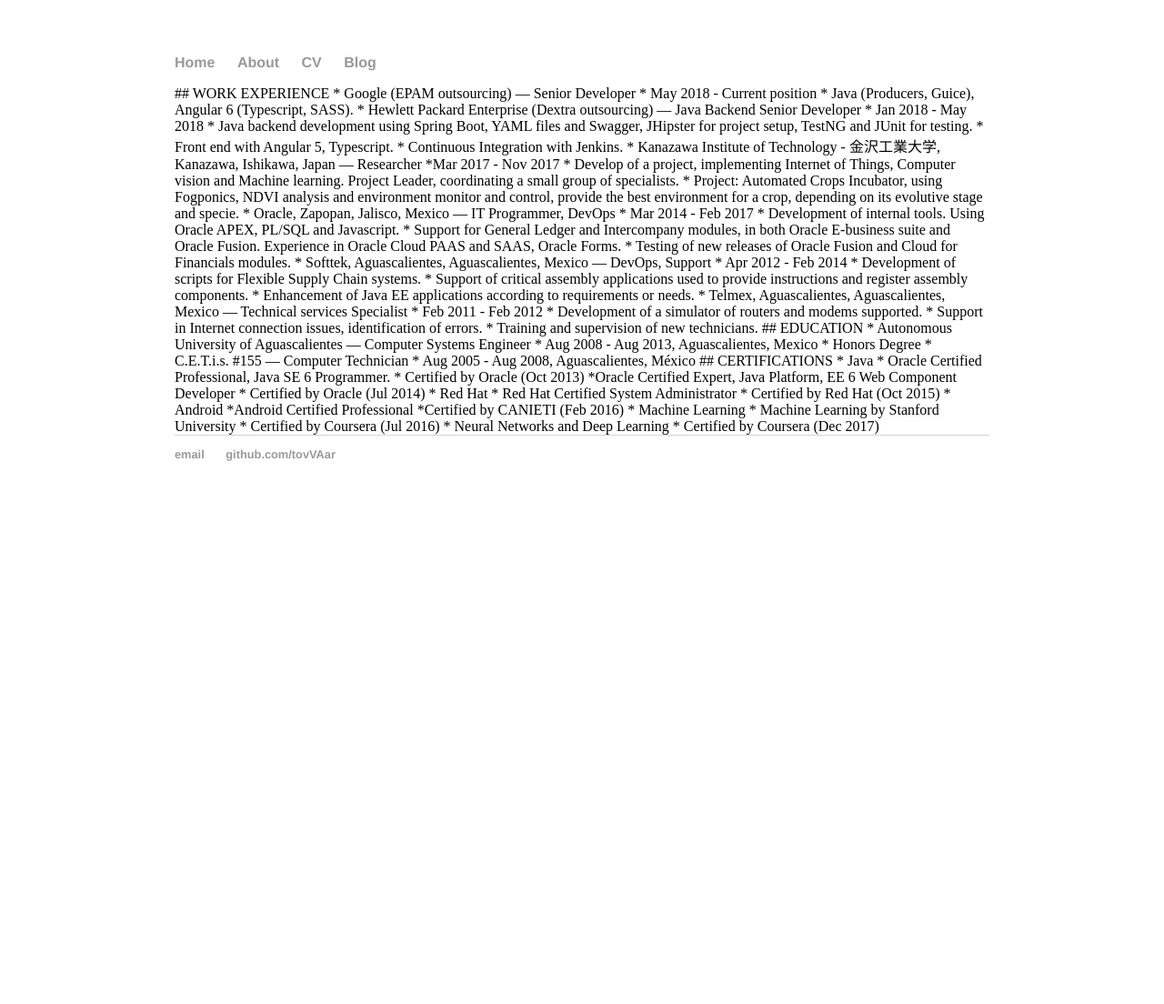
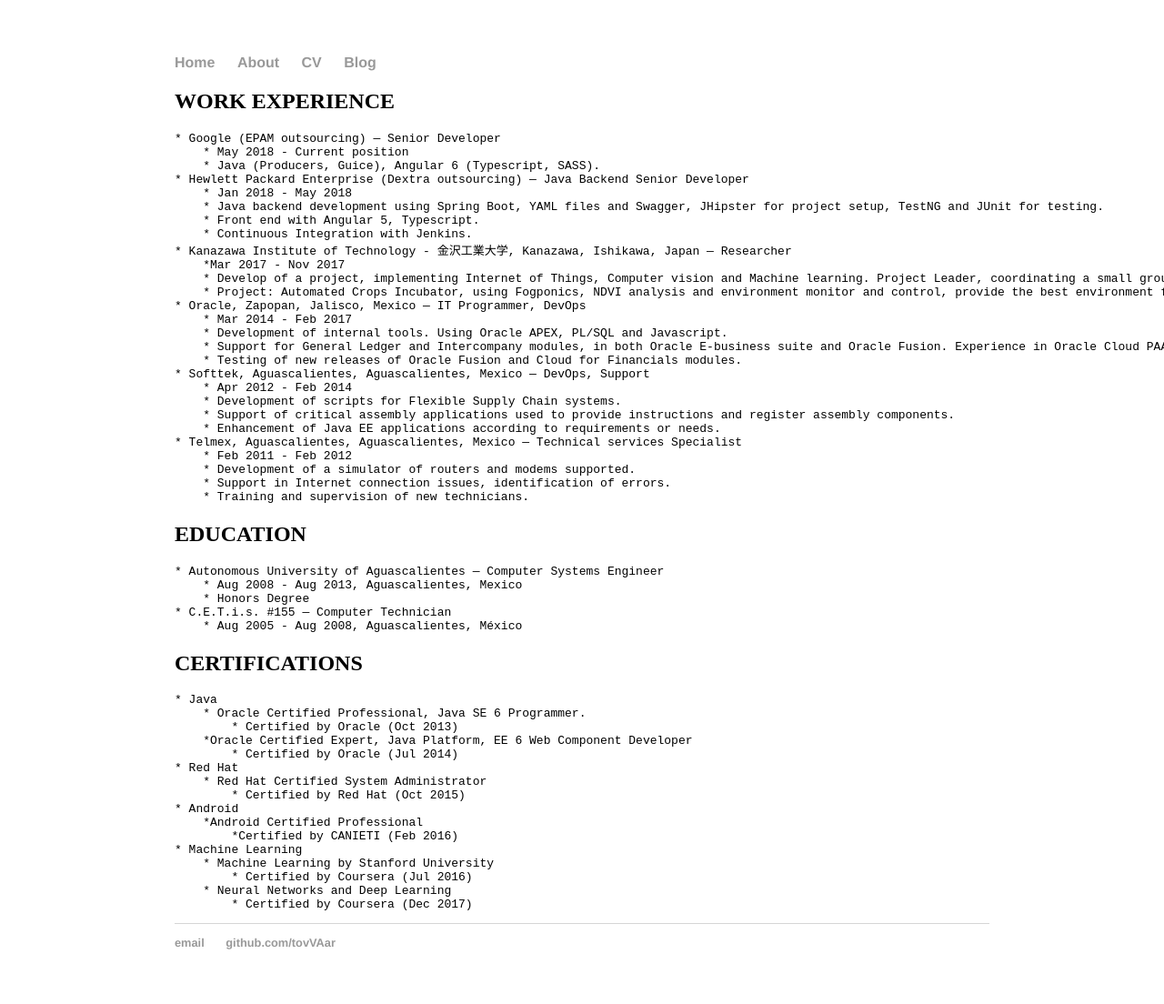
Before and after one commit to tovVAar/tovVAar.github.io, a Jekyll site: the page built from cv/index.html, in a window 1280 px wide. Shown: the whole page at 91% size. Built offline with Jekyll 4.4.1, drawn with Linux system fonts in a browser that asks for light colours; before the commit the page ends 900 px from its top, so only the background shows below that.

Commit message:
changed format from MD to HTML

```diff
--- a/cv/index.html
+++ b/cv/index.html
@@ -3,8 +3,9 @@
 title: Tovar's CV
 ---
 
-## WORK EXPERIENCE
-    * Google (EPAM outsourcing) — Senior Developer
+<h2 id="workexperience">WORK EXPERIENCE</h2>
+
+<pre><code>* Google (EPAM outsourcing) — Senior Developer
     * May 2018 - Current position
     * Java (Producers, Guice), Angular 6 (Typescript, SASS).
 * Hewlett Packard Enterprise (Dextra outsourcing) — Java Backend Senior Developer
@@ -31,16 +32,20 @@
     * Development of a simulator of routers and modems supported.
     * Support in Internet connection issues, identification of errors.
     * Training and supervision of new technicians.
+</code></pre>
 
-## EDUCATION
-    * Autonomous University of Aguascalientes — Computer Systems Engineer
+<h2 id="education">EDUCATION</h2>
+
+<pre><code>* Autonomous University of Aguascalientes — Computer Systems Engineer
     * Aug 2008 - Aug 2013, Aguascalientes, Mexico
     * Honors Degree
 * C.E.T.i.s. #155 — Computer Technician
     * Aug 2005 - Aug 2008, Aguascalientes, México
+</code></pre>
 
-## CERTIFICATIONS
-    * Java
+<h2 id="certifications">CERTIFICATIONS</h2>
+
+<pre><code>* Java
     * Oracle Certified Professional, Java SE 6 Programmer.
         * Certified by Oracle (Oct 2013)
     *Oracle Certified Expert, Java Platform, EE 6 Web Component Developer
@@ -56,3 +61,4 @@
         * Certified by Coursera (Jul 2016)
     * Neural Networks and Deep Learning
         * Certified by Coursera (Dec 2017)
+</code></pre>
```
Also changed, not shown: about/index.html (+15 -6 lines). Lines whose indentation alone changed are shown as unchanged.
